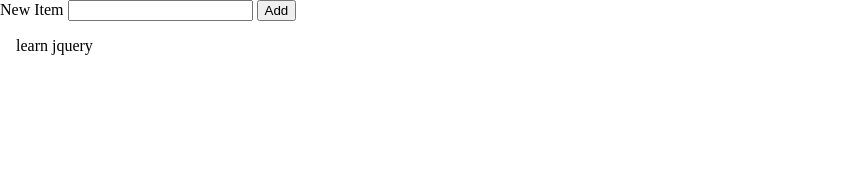
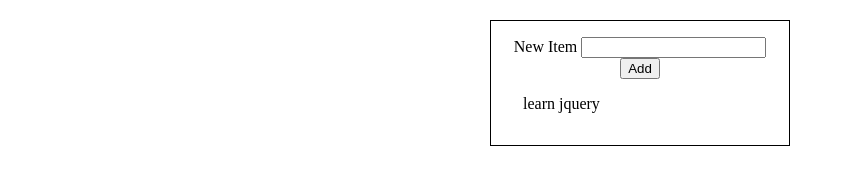
Before and after one commit to farmeroy/to-do-list-app-jquery, a plain HTML site: page index.html in a window 1280 px wide. Shown: the whole page, without its empty margins (0-852 px from the left). Drawn offline with nearby package versions, Linux system fonts and the light colour scheme.

Commit message:
form html and button fix

```diff
--- a/index.html
+++ b/index.html
@@ -8,12 +8,12 @@
     <title>To Do List App</title>
 </head>
 <body>
-    <div class="to-do">
-        <div class="to-do__form">
+    <div class="to-do__app">
+        <form class="to-do__form">
             <label for="add-item">New Item</label>
             <input name="add-item" id="add-item" type="text">
-            <button type="button" class="to-do__btn">Add</button>
-        </div>
+            <button type="submit" class="to-do__btn">Add</button>
+        </form>
         <ul class="to-do__list">
         </ul>
     </div>
```
